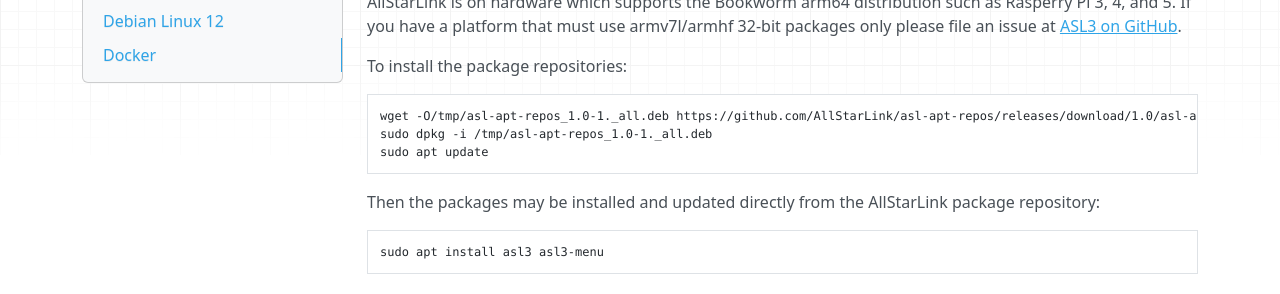
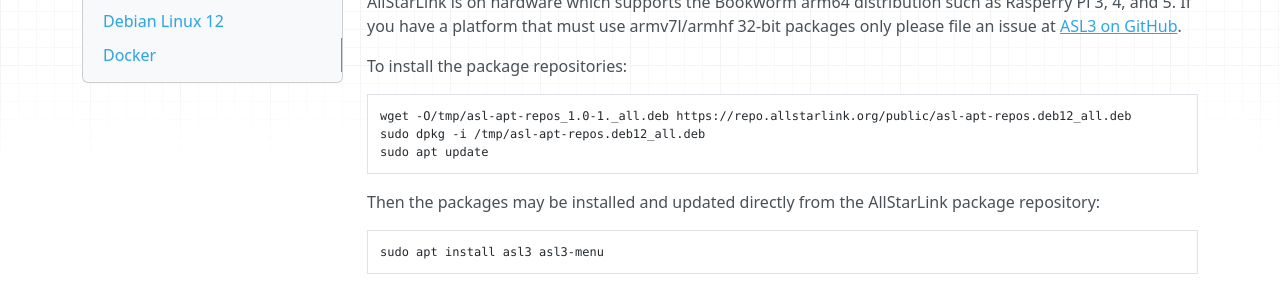
Before and after one commit to AllStarLink/ASL3-Manual, an MkDocs documentation site: the page built from docs/user-guide/install.md, in a window 1280 px wide and 900 px high, scrolled down 528 px. Shown: the part 151-445 px from the top of the window. Built offline with MkDocs 1.6.1, drawn with Linux system fonts in a browser that asks for light colours; nearby versions of some CDN libraries.

Commit message:
Fix URL for repo .deb

````diff
--- a/docs/user-guide/install.md
+++ b/docs/user-guide/install.md
@@ -32,8 +32,8 @@
 To install the package repositories:
 
 ```bash
-wget -O/tmp/asl-apt-repos_1.0-1._all.deb https://github.com/AllStarLink/asl-apt-repos/releases/download/1.0/asl-apt-repos_1.0-1._all.deb
-sudo dpkg -i /tmp/asl-apt-repos_1.0-1._all.deb
+wget -O/tmp/asl-apt-repos_1.0-1._all.deb https://repo.allstarlink.org/public/asl-apt-repos.deb12_all.deb
+sudo dpkg -i /tmp/asl-apt-repos.deb12_all.deb
 sudo apt update
 ```
 
````
